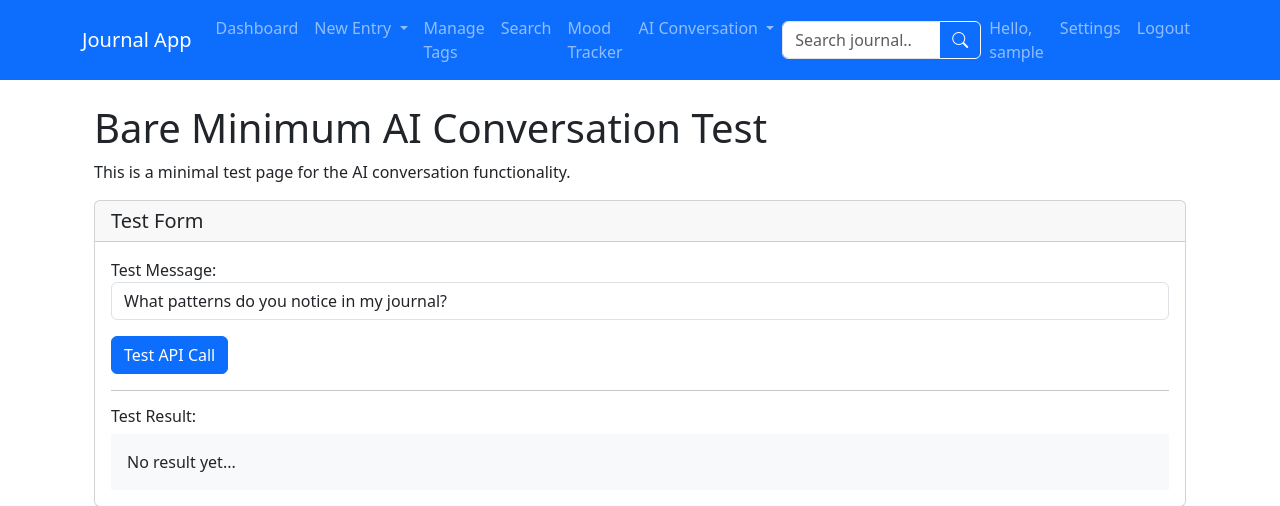
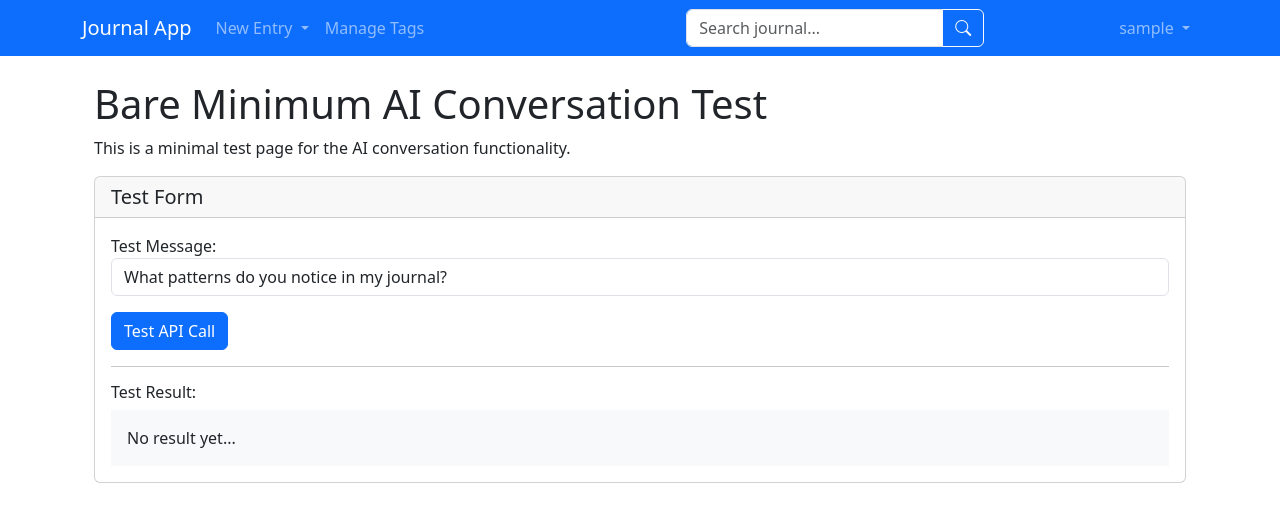
Before and after one commit to joshsisto/journal, a Flask app: page /ai/bare in a window 1280 px wide. Shown: the top 506 px of the page. Run offline with Flask 3, Linux system fonts and the light colour scheme; the visitor is signed in with stand-in values (Sample User, id 1).

Commit message:
UI changes

```diff
--- a/templates/base.html
+++ b/templates/base.html
@@ -34,9 +34,6 @@
             <div class="collapse navbar-collapse" id="navbarNav">
                 <ul class="navbar-nav me-auto">
                     {% if current_user.is_authenticated %}
-                    <li class="nav-item">
-                        <a class="nav-link" href="{{ url_for('journal.dashboard') }}">Dashboard</a>
-                    </li>
                     <li class="nav-item dropdown">
                         <a class="nav-link dropdown-toggle" href="#" id="journalDropdown" role="button" data-bs-toggle="dropdown" aria-expanded="false">
                             New Entry
@@ -48,28 +45,6 @@
                     </li>
                     <li class="nav-item">
                         <a class="nav-link" href="{{ url_for('tag.manage_tags') }}">Manage Tags</a>
-                    </li>
-                    <li class="nav-item">
-                        <a class="nav-link" href="{{ url_for('journal.search') }}">Search</a>
-                    </li>
-                    <li class="nav-item">
-                        <a class="nav-link" href="{{ url_for('journal.mood_tracker') }}">Mood Tracker</a>
-                    </li>
-                    <li class="nav-item dropdown">
-                        <a class="nav-link dropdown-toggle" href="#" id="aiDropdown" role="button" data-bs-toggle="dropdown" aria-expanded="false">
-                            AI Conversation
-                        </a>
-                        <ul class="dropdown-menu" aria-labelledby="aiDropdown">
-                            <li><a class="dropdown-item" href="{{ url_for('ai.simple_ai_conversation') }}">Single Entry</a></li>
-                            <li><a class="dropdown-item" href="{{ url_for('ai.multiple_entries_conversation') }}">Multiple Entries</a></li>
-                            {% if current_user.username == 'josh' %}
-                            <li><hr class="dropdown-divider"></li>
-                            <li><small class="dropdown-header">Development Options</small></li>
-                            <li><a class="dropdown-item" href="{{ url_for('ai.bare_minimum_test') }}">Bare Minimum Test</a></li>
-                            <li><a class="dropdown-item" href="{{ url_for('ai.working_multiple_conversation') }}">Alternative Multiple Version</a></li>
-                            <li><a class="dropdown-item" href="{{ url_for('ai.original_multiple_entries_conversation') }}">Original Version</a></li>
-                            {% endif %}
-                        </ul>
                     </li>
                     {% endif %}
                 </ul>
@@ -87,14 +62,15 @@
 
                 <ul class="navbar-nav">
                     {% if current_user.is_authenticated %}
-                    <li class="nav-item">
-                        <span class="nav-link">Hello, {{ current_user.username }}</span>
-                    </li>
-                    <li class="nav-item">
-                        <a class="nav-link" href="{{ url_for('auth.settings') }}">Settings</a>
-                    </li>
-                    <li class="nav-item">
-                        <a class="nav-link" href="{{ url_for('auth.logout') }}">Logout</a>
+                    <li class="nav-item dropdown">
+                        <a class="nav-link dropdown-toggle" href="#" id="userDropdown" role="button" data-bs-toggle="dropdown" aria-expanded="false">
+                            {{ current_user.username }}
+                        </a>
+                        <ul class="dropdown-menu dropdown-menu-end" aria-labelledby="userDropdown">
+                            <li><a class="dropdown-item" href="{{ url_for('auth.settings') }}">Settings</a></li>
+                            <li><hr class="dropdown-divider"></li>
+                            <li><a class="dropdown-item" href="{{ url_for('auth.logout') }}">Logout</a></li>
+                        </ul>
                     </li>
                     {% else %}
                     <li class="nav-item">
```
Also changed, not shown: templates/journal/guided.html (+4 -4 lines).
